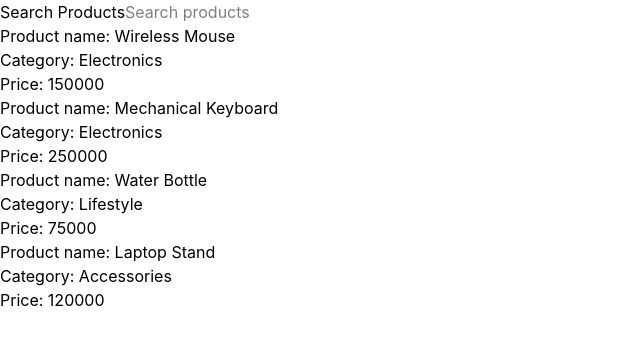
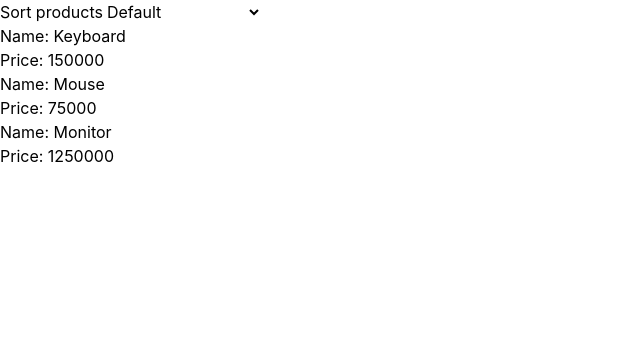
Before and after one commit to Hary300/React-challenge, a React (Vite) app: page / in a window 1280 px wide. Shown: the top 344 px of the page, without its empty margins (0-640 px from the left). Built offline with nearby package versions, Linux system fonts and the light colour scheme.

Commit message:
feat: implement Product Sort Selector component with sorting functionality by name and price, including tests and documentation

```diff
--- a/src/app/App.tsx
+++ b/src/app/App.tsx
@@ -1,34 +1,13 @@
-import ProductSearchFilter from '../components/27-product-search-filter/ProductSearchFilter';
+import ProductSortSelector from '../components/28-product-sort-selector/ProductSortSelector';
 
 function App() {
   return (
     <>
-      <ProductSearchFilter
+      <ProductSortSelector
         products={[
-          {
-            id: 'product-001',
-            name: 'Wireless Mouse',
-            category: 'Electronics',
-            price: 150000,
-          },
-          {
-            id: 'product-002',
-            name: 'Mechanical Keyboard',
-            category: 'Electronics',
-            price: 250000,
-          },
-          {
-            id: 'product-003',
-            name: 'Water Bottle',
-            category: 'Lifestyle',
-            price: 75000,
-          },
-          {
-            id: 'product-004',
-            name: 'Laptop Stand',
-            category: 'Accessories',
-            price: 120000,
-          },
+          { id: '1', name: 'Keyboard', price: 150000 },
+          { id: '2', name: 'Mouse', price: 75000 },
+          { id: '3', name: 'Monitor', price: 1250000 },
         ]}
       />
     </>
--- /dev/null
+++ b/src/components/28-product-sort-selector/ProductSortSelector.tsx
@@ -0,0 +1,67 @@
+import { useState, type ChangeEvent } from 'react';
+
+interface Product {
+  id: string;
+  name: string;
+  price: number;
+}
+
+interface ProductSortSelectorProps {
+  products: Product[];
+}
+
+const ProductSortSelector = ({ products }: ProductSortSelectorProps) => {
+  const [sortedBy, setSortedBy] = useState('default');
+
+  const handleChange = (event: ChangeEvent<HTMLSelectElement>) => {
+    console.log(event.target.value);
+    setSortedBy(event.target.value);
+  };
+
+  const sortedProducts =
+    sortedBy === ''
+      ? products
+      : [...products].sort((currentProduct, nextProduct) => {
+          if (sortedBy === 'name-asc') {
+            return currentProduct.name.localeCompare(nextProduct.name);
+          } else if (sortedBy === 'name-desc') {
+            return nextProduct.name.localeCompare(currentProduct.name);
+          } else if (sortedBy === 'price-asc') {
+            return currentProduct.price - nextProduct.price;
+          } else if (sortedBy === 'price-desc') {
+            return nextProduct.price - currentProduct.price;
+          } else {
+            return 0;
+          }
+        });
+  return (
+    <div>
+      <label htmlFor='sort-product'>Sort products</label>
+      <select name='sort-product' id='sort-product' onChange={handleChange}>
+        <option value='default'>Default</option>
+        <option value='name-asc'>Name: A to Z</option>
+        <option value='name-desc'>Name: Z to A</option>
+        <option value='price-asc'>Price: Low to High</option>
+        <option value='price-desc'>Price: High to Low</option>
+      </select>
+      {products.length === 0 ? (
+        <p>No products available.</p>
+      ) : (
+        <ul>
+          {sortedProducts.map((product) => (
+            <li key={product.id}>
+              <p>
+                Name: <span data-testid='product-name'>{product.name}</span>
+              </p>
+              <p>
+                Price: <span>{product.price}</span>
+              </p>
+            </li>
+          ))}
+        </ul>
+      )}
+    </div>
+  );
+};
+
+export default ProductSortSelector;
```
Also changed, not shown: src/components/28-product-sort-selector/README.md (added), 2 other files (tests, documents, lock files or other folders).
